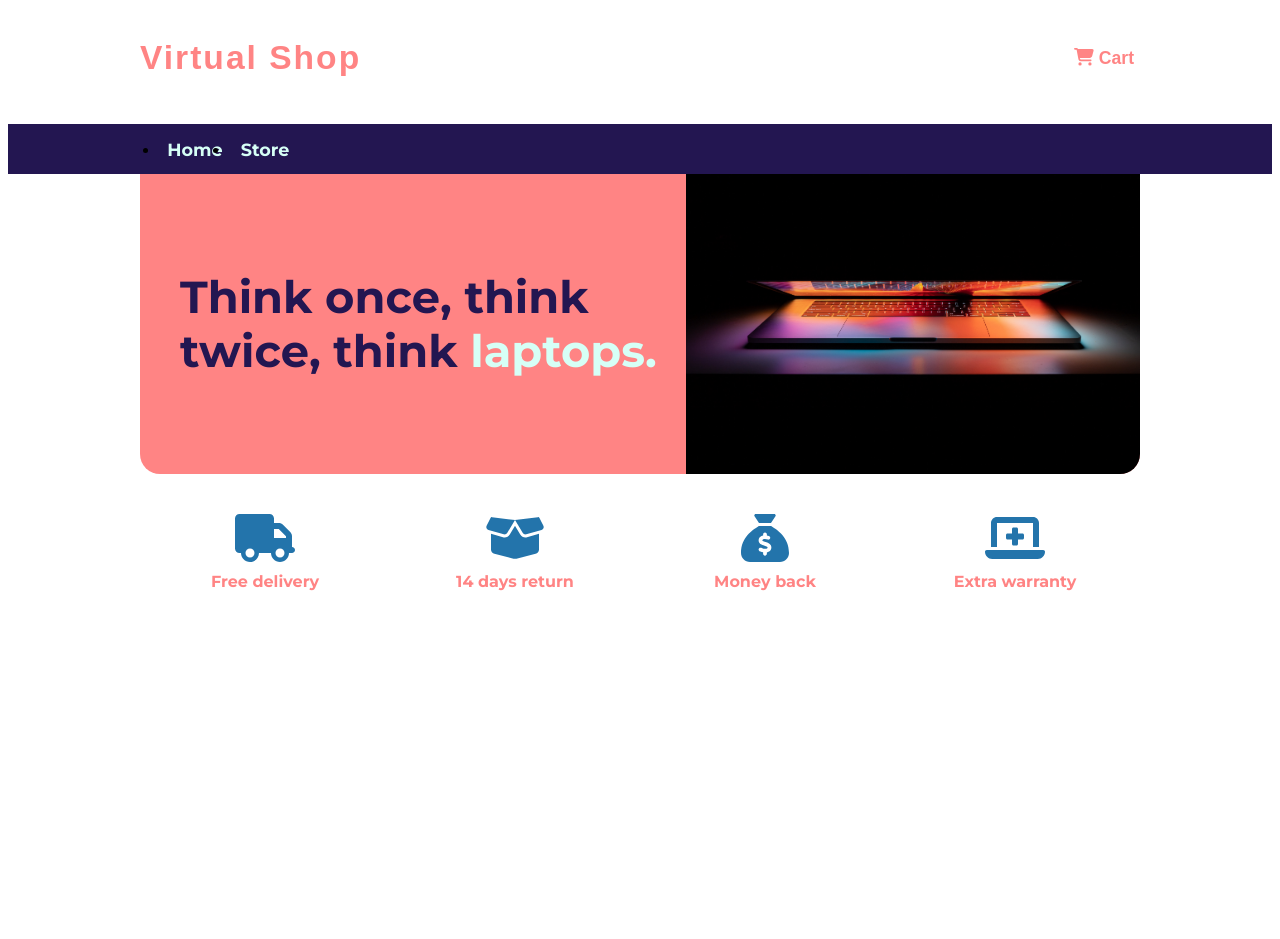
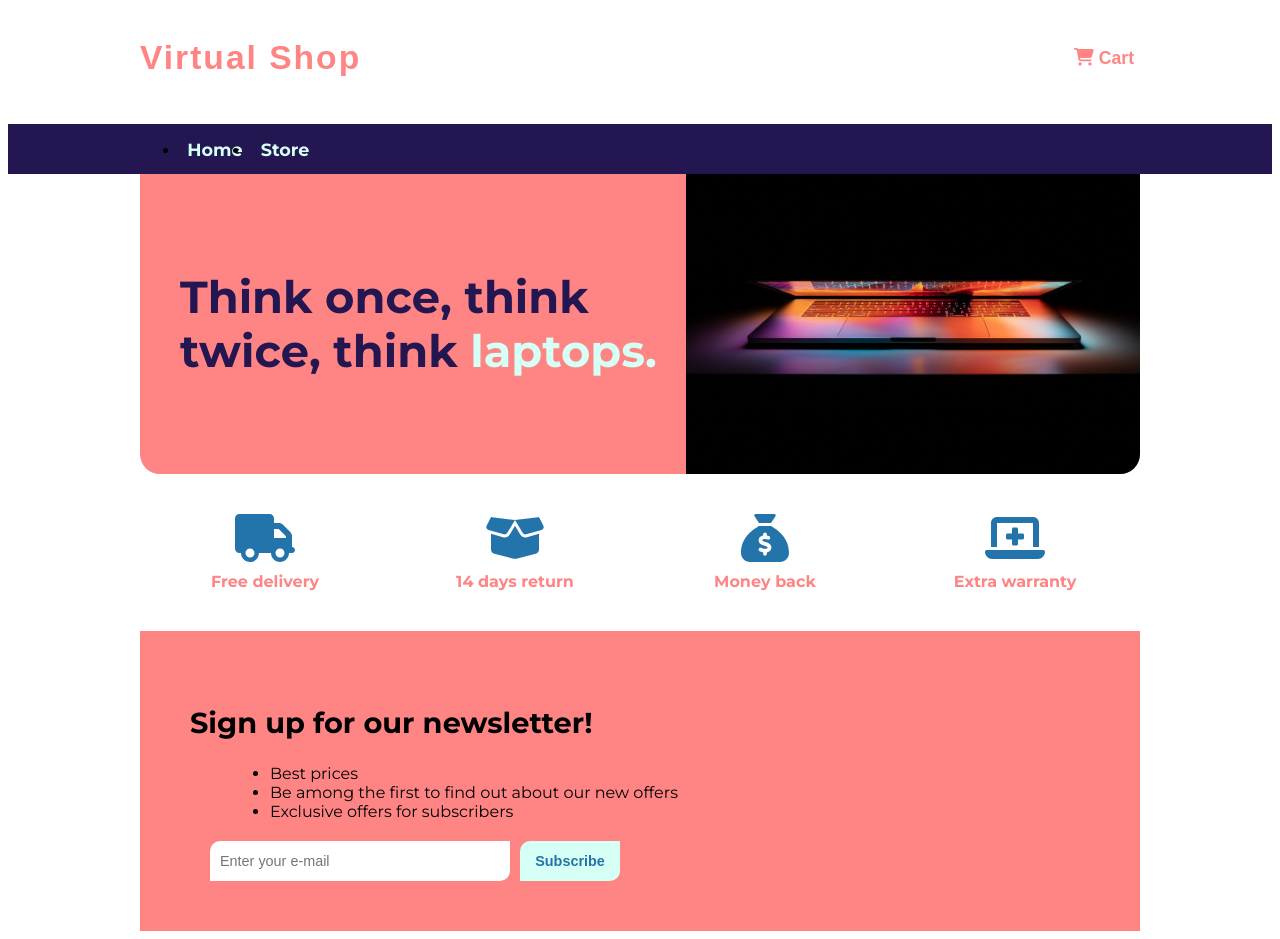
Before and after one commit to savawebdev/shopping-cart, a React (Create React App) app: page / in a window 1280 px wide. Before the commit the page ends 800 px from the top, so only its background shows below. Built offline with nearby package versions, Linux system fonts and the light colour scheme; a web font is replaced by a local one.

Commit message:
Added NewsletterCTA component

```diff
--- a/src/App.module.css
+++ b/src/App.module.css
@@ -13,6 +13,10 @@
 @import "./Reset.css";
 
 /* MAIN STYLES */
+* {
+  box-sizing: border-box;
+}
+
 body {
   font-family: "Montserrat", sans-serif;
 }
--- /dev/null
+++ b/src/components/Home/NewsletterCTA/NewsletterCTA.js
@@ -0,0 +1,26 @@
+import styles from "./NewsletterCTA.module.css";
+
+const NewsletterCTA = () => {
+  return (
+    <div className={styles["newsletter-cta"]}>
+      <h2>Sign up for our newsletter!</h2>
+      <ul>
+        <li>Best prices</li>
+        <li>Be among the first to find out about our new offers</li>
+        <li>Exclusive offers for subscribers</li>
+      </ul>
+
+      <div className={styles["newsletter-cta__actions"]}>
+        <input
+          type="email"
+          name="newsletter"
+          id="newsletter"
+          placeholder="Enter your e-mail"
+        />
+        <button>Subscribe</button>
+      </div>
+    </div>
+  );
+};
+
+export default NewsletterCTA;
--- /dev/null
+++ b/src/components/Home/NewsletterCTA/NewsletterCTA.module.css
@@ -0,0 +1,56 @@
+.newsletter-cta {
+  background-color: var(--clr-coral);
+  height: 300px;
+  margin-inline: auto;
+  max-width: 1000px;
+  padding: 50px;
+}
+
+.newsletter-cta > h2 {
+  font-size: 1.8rem;
+  font-weight: bold;
+}
+
+.newsletter-cta > ul {
+  list-style-type: disc;
+  margin: 20px 0 0 40px;
+}
+
+.newsletter-cta__actions {
+  display: flex;
+  gap: 10px;
+  margin: 20px;
+}
+
+.newsletter-cta__actions > input {
+  border: none;
+  border-top-left-radius: 10px;
+  border-bottom-right-radius: 10px;
+  font-size: 0.9rem;
+  height: 40px;
+  padding-inline: 10px;
+  width: 300px;
+}
+
+.newsletter-cta__actions > input:focus {
+  outline: none;
+}
+
+.newsletter-cta__actions > button {
+  background-color: var(--clr-cyan);
+  border: none;
+  border-top-left-radius: 10px;
+  border-bottom-right-radius: 10px;
+  color: var(--clr-blue);
+  cursor: pointer;
+  font-size: 0.9rem;
+  font-weight: bold;
+  height: 40px;
+  transition: all 0.4s ease;
+  width: 100px;
+}
+
+.newsletter-cta__actions > button:hover {
+  background-color: var(--clr-blue);
+  color: var(--clr-coral);
+}
--- a/src/components/Pages/Home.js
+++ b/src/components/Pages/Home.js
@@ -1,5 +1,6 @@
 import { Fragment } from "react";
 import Benefits from "../Home/Benefits/Benefits";
+import NewsletterCTA from "../Home/NewsletterCTA/NewsletterCTA";
 import PromoBanner from "../Home/PromoBanner/PromoBanner";
 
 const Home = () => {
@@ -7,6 +8,7 @@ const Home = () => {
     <Fragment>
       <PromoBanner />
       <Benefits />
+      <NewsletterCTA />
     </Fragment>
   );
 };
```
